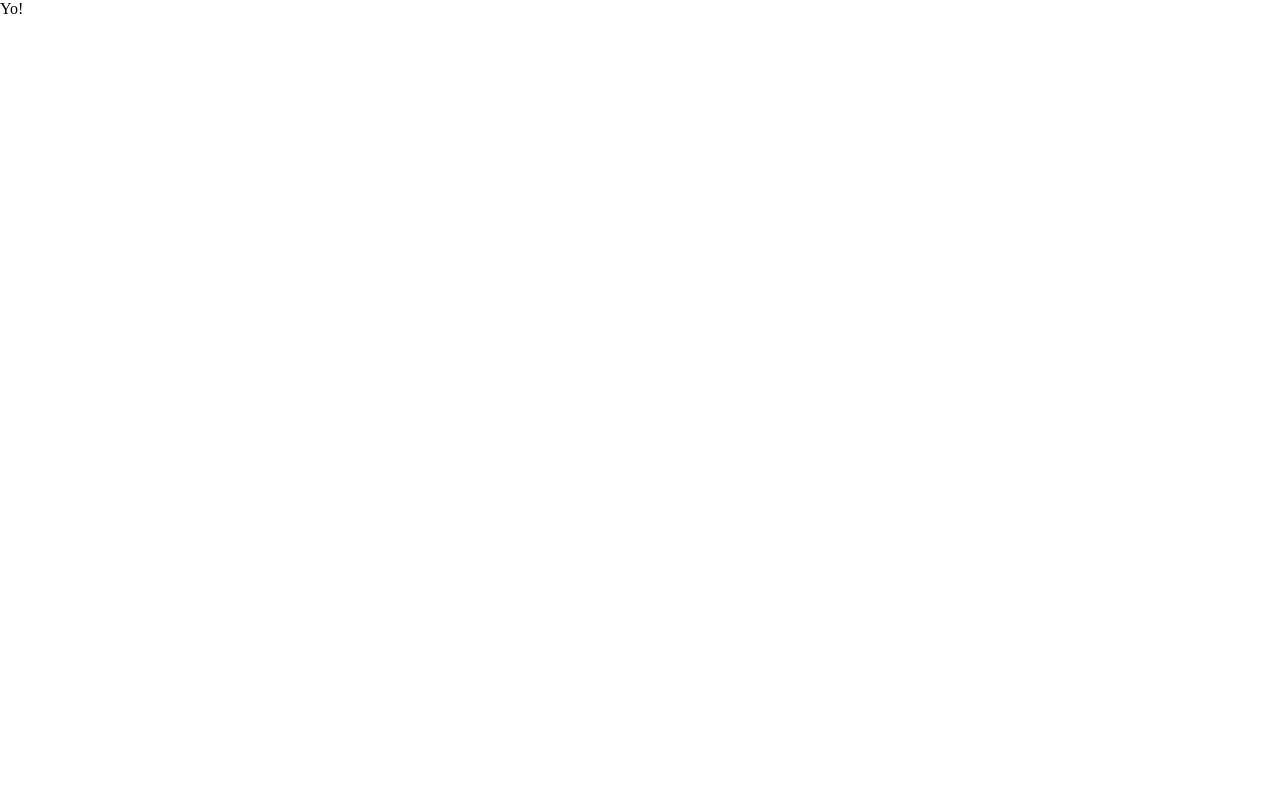
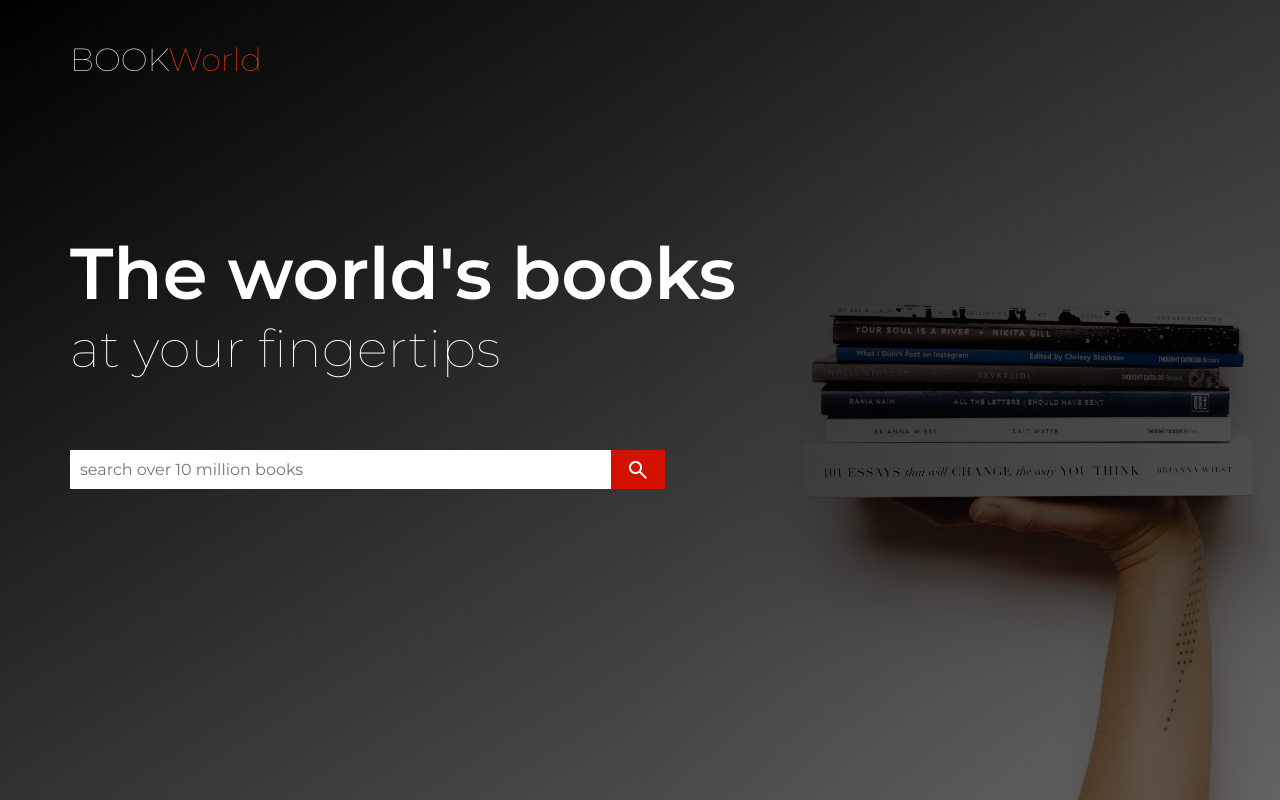
Before and after one commit to Abots-jzm/bookworld, a React (Create React App) app: page / in a window 1280 px wide. Built offline with nearby package versions, Linux system fonts and the light colour scheme.

Commit message:
Home page

```diff
--- a/package.json
+++ b/package.json
@@ -13,7 +13,9 @@
     "eslint": "8.22.0",
     "react": "^18.2.0",
     "react-dom": "^18.2.0",
+    "react-router-dom": "^6.4.1",
     "react-scripts": "5.0.1",
+    "styled-components": "^5.3.6",
     "typescript": "^4.8.4",
     "web-vitals": "^2.1.4"
   },
@@ -40,5 +42,8 @@
       "last 1 firefox version",
       "last 1 safari version"
     ]
+  },
+  "devDependencies": {
+    "@types/styled-components": "^5.1.26"
   }
 }
--- a/public/index.html
+++ b/public/index.html
@@ -2,19 +2,20 @@
 <html lang="en">
 	<head>
 		<meta charset="utf-8" />
-    <link rel="icon" href="%PUBLIC_URL%/favicon.ico" />
-    <meta name="viewport" content="width=device-width, initial-scale=1" />
-    <meta name="theme-color" content="#000000" />
+		<link href="%PUBLIC_URL%/favicon.ico" rel="icon" />
+		<meta content="width=device-width, initial-scale=1" name="viewport" />
+		<meta content="#000000" name="theme-color" />
 		<meta
+			content="Web site created using create-react-app"
 			name="description"
-      content="Web site created using create-react-app"
 		/>
-    <link rel="apple-touch-icon" href="%PUBLIC_URL%/logo192.png" />
+		<link href="%PUBLIC_URL%/logo192.png" rel="apple-touch-icon" />
+		<link href="https://fonts.googleapis.com/css2?family=Material+Symbols+Outlined:opsz,wght,FILL,GRAD@48,500,0,0" rel="stylesheet" />
 		<!--
 			manifest.json provides metadata used when your web app is installed on a
 			user's mobile device or desktop. See https://developers.google.com/web/fundamentals/web-app-manifest/
 		-->
-    <link rel="manifest" href="%PUBLIC_URL%/manifest.json" />
+		<link href="%PUBLIC_URL%/manifest.json" rel="manifest" />
 		<!--
 			Notice the use of %PUBLIC_URL% in the tags above.
 			It will be replaced with the URL of the `public` folder during the build.
@@ -24,7 +25,7 @@
 			work correctly both with client-side routing and a non-root public URL.
 			Learn how to configure a non-root public URL by running `npm run build`.
 		-->
-    <title>React App</title>
+		<title>BOOKWORLD | The world's books at your fingertip</title>
 	</head>
 	<body>
 		<noscript>You need to enable JavaScript to run this app.</noscript>
--- a/src/App.tsx
+++ b/src/App.tsx
@@ -1,11 +1,15 @@
-import React from 'react';
+import React from "react";
+import { Route, Routes } from "react-router-dom";
+import Home from "./pages/Home";
 
 function App() {
-  return (
-    <div>
-      Yo!
-    </div>
-  );
+	return (
+		<Routes>
+			<Route path="/">
+				<Route index element={<Home />} />
+			</Route>
+		</Routes>
+	);
 }
 
 export default App;
--- a/src/index.css
+++ b/src/index.css
@@ -1,3 +1,5 @@
+@import url('https://fonts.googleapis.com/css2?family=Montserrat:wght@100;400;600&display=swap');
+
 *,
 *::before,
 *::after {
@@ -11,6 +13,8 @@ html {
   scroll-behavior: smooth;
 }
 
-body{
+body {
   font-size: 1.6rem;
+  font-family: "Montserrat", sans-serif;
+  font-weight: 400;
 }
--- a/src/index.tsx
+++ b/src/index.tsx
@@ -1,12 +1,15 @@
-import React from 'react';
-import ReactDOM from 'react-dom/client';
-import './index.css';
-import App from './App';
+import React from "react";
+import ReactDOM from "react-dom/client";
+import "./index.css";
+import App from "./App";
+import { BrowserRouter } from "react-router-dom";
 
-const root = ReactDOM.createRoot(document.getElementById('root') as HTMLElement);
+const root = ReactDOM.createRoot(document.getElementById("root") as HTMLElement);
 
 root.render(
-  <React.StrictMode>
-    <App />
-  </React.StrictMode>
+	<React.StrictMode>
+		<BrowserRouter>
+			<App />
+		</BrowserRouter>
+	</React.StrictMode>
 );
--- /dev/null
+++ b/src/pages/Home.tsx
@@ -0,0 +1,153 @@
+import React from "react";
+import styled from "styled-components";
+import heroImg from "../assets/hero.jpg";
+
+interface Props {}
+
+const Home = (props: Props) => {
+	return (
+		<Container>
+			<Layout>
+				<BackgroundOverlay>
+					<LeftWrapper>
+						<Logo>
+							BOOK<span>World</span>
+						</Logo>
+						<Copy main>The world's books</Copy>
+						<Copy>at your fingertips</Copy>
+						<Search>
+							<SearchInput type="text" placeholder="search over 10 million books" />
+							<SearchBtn type="submit">
+								<span className="material-symbols-outlined">search</span>
+							</SearchBtn>
+						</Search>
+					</LeftWrapper>
+				</BackgroundOverlay>
+				<HeroImage />
+			</Layout>
+		</Container>
+	);
+};
+
+export default Home;
+
+const Logo = styled.div`
+	font-weight: 100;
+	margin-top: 5vh;
+	font-size: 3.2rem;
+
+	span {
+		color: orangered;
+	}
+
+	@media only screen and (max-width: 600px) {
+		font-size: 2.4rem;
+	}
+`;
+
+const Container = styled.header`
+	display: flex;
+	justify-content: center;
+	align-items: center;
+	width: 100vw;
+	height: 100vh;
+	background-image: linear-gradient(to bottom, #c3c2c0, #c7c6c4);
+	background-size: contain;
+	overflow-x: hidden;
+`;
+
+const Layout = styled.div`
+	width: 100%;
+	height: 100%;
+	position: relative;
+`;
+
+const BackgroundOverlay = styled.div`
+	position: absolute;
+	left: 0;
+	right: 0;
+	top: 0;
+	bottom: 0;
+	z-index: 1;
+	background-image: linear-gradient(to bottom right, black, rgba(0, 0, 0, 0.5));
+`;
+
+const LeftWrapper = styled.div`
+	margin-left: 7rem;
+	position: relative;
+	z-index: 2;
+	width: min(100%, 70rem);
+	color: white;
+
+	@media only screen and (max-width: 600px) {
+		margin-left: 1rem;
+	}
+`;
+
+const HeroImage = styled.div`
+	background-image: url(${heroImg});
+	background-size: cover;
+	background-position: -20rem;
+	position: absolute;
+	width: 50%;
+	right: 0;
+	top: 0;
+	bottom: 0;
+`;
+
+interface ICopy {
+	main?: boolean;
+}
+
+const Copy = styled.div<ICopy>`
+	font-size: ${(props) => (props.main ? "7.2rem" : "5.2rem")};
+	font-weight: ${(props) => (props.main ? "700" : "100")};
+	margin-top: ${(props) => (props.main ? "15rem" : "0")};
+
+	@media only screen and (max-width: 600px) {
+		margin-top: ${(props) => (props.main ? "7rem" : "1rem")};
+		font-size: ${(props) => (props.main ? "5.8rem" : "3.2rem")};
+	}
+`;
+
+const Search = styled.form`
+	margin-top: 7rem;
+	display: flex;
+	width: 85%;
+`;
+
+const SearchInput = styled.input`
+	flex: 1;
+	padding: 1rem;
+	border: none;
+	outline: none;
+	font: inherit;
+	font-weight: 600;
+
+	&::placeholder {
+		font-weight: 400;
+	}
+
+	&:focus {
+		outline: none;
+	}
+`;
+
+const SearchBtn = styled.button`
+	flex: 0 0;
+	background-color: #d31300;
+	color: white;
+	display: flex;
+	justify-content: center;
+	align-items: center;
+	padding: 0.5rem 1.5rem;
+	outline: none;
+	border: none;
+
+	@media only screen and (hover: hover) {
+		:hover {
+			cursor: pointer;
+			background-color: #c11e10;
+		}
+	}
+`;
```
Also changed, not shown: .prettierrc.json (added), src/assets/hero.jpg (added), 1 other file (tests, documents, lock files or other folders). Lines whose indentation alone changed are shown as unchanged.
